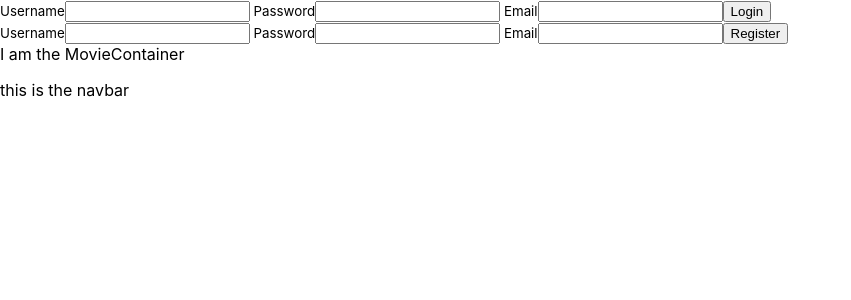
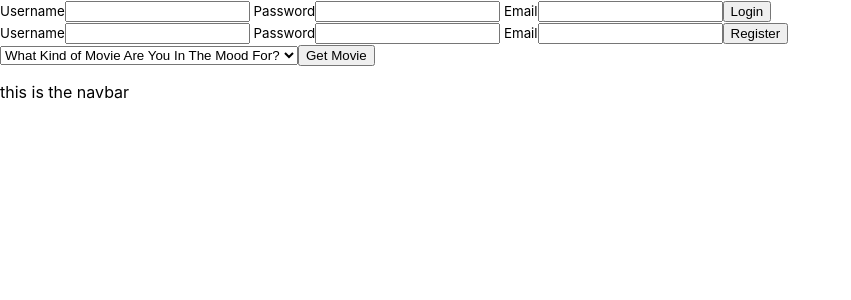
Before and after one commit to timmalstead/Night_in_front_end, a React (Create React App) app in the folder night_in/: page / in a window 1280 px wide. Shown: the top 300 px of the page, without its empty margins (0-851 px from the left). Built offline with nearby package versions, Linux system fonts and the light colour scheme; no server answers.

Commit message:
adds movie pull

```diff
--- a/night_in/src/MovieContainer/index.js
+++ b/night_in/src/MovieContainer/index.js
@@ -1,11 +1,12 @@
 import React, { Component } from 'react';
+import MovieSelectors from '../MovieSelectors'
 
 class MovieContainer extends Component {
   constructor(props){
     super(props);
-
       this.state = {
-        movies: []
+        movies: [],
+        selectedGenre : undefined
       }
   }
 
@@ -15,9 +16,8 @@ class MovieContainer extends Component {
 
   getMovies = async () => {
     try{
-      const movies = await fetch(process.env.REACT_APP_API_URL + '/api/v1/movies/');
+      const movies = await fetch(process.env.REACT_APP_API_URL + '/movie/');
       const parsedMovies = await movies.json();
-      console.log(parsedMovies)
       this.setState({
         movies: parsedMovies.data
       })
@@ -25,9 +25,25 @@ class MovieContainer extends Component {
       console.log(err)
     }
   }
+
+  changeGenre = (e) => {
+    this.setState({
+      selectedGenre : e.target.value
+    })
+  }
+
+  pickMovie = (e) => {
+    e.preventDefault()
+    const moviesInGenre = this.state.movies.filter(movie => movie.genre === this.state.selectedGenre)
+    console.log(moviesInGenre)
+  }
+
   render(){
     return(
-      "I am the MovieContainer"
+      <MovieSelectors
+      changeGenre = {this.changeGenre}
+      pickMovie = {this.pickMovie}
+      />
     )
   }
 }
--- /dev/null
+++ b/night_in/src/MovieSelectors/index.js
@@ -0,0 +1,35 @@
+import React from 'react'
+
+const Selector = (props) => {
+
+    return (
+        <div>
+            <form onSubmit={props.pickMovie}>
+                <select onChange={props.changeGenre}>
+                    <option vaule="">What Kind of Movie Are You In The Mood For?</option>
+                    <option value="Horror">Horror</option>
+                    <option value="Comedy">Comedy</option>
+                    <option value="Romance">Romance</option>
+                    <option value="Animation">Animated</option>
+                    <option value="Drama">Drama</option>
+                    <option value="Sci-fi">Sci-Fi</option>
+                    <option value="Crime">Crime</option>
+                    <option value="Mystery">Mystery</option>
+                    <option value="Adventure">Adventure</option>
+                    <option value="Thriller">Thriller</option>
+                    <option value="Fantasy">Fantasy</option>
+                    <option value="Musical">Musical</option>
+                    <option value="Silent">Silent</option>
+                    <option value="Western">Western</option>
+                    <option value="War">War</option>
+                    <option value="Action">Action</option>
+                    <option value="Biography">Biography</option>
+                </select>
+                <button type="submit">Get Movie</button>
+            </form>
+        </div>
+    )
+
+}
+
+export default Selector
```
